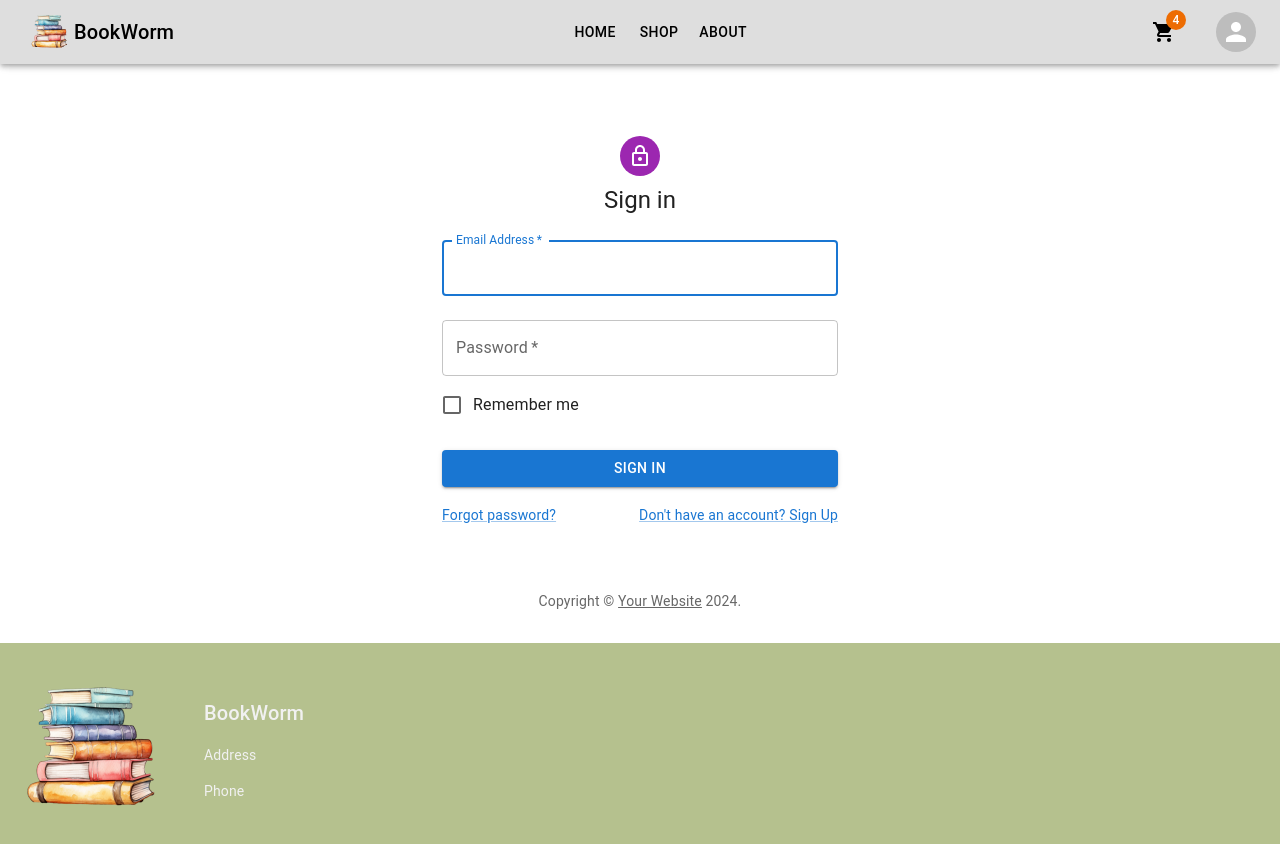
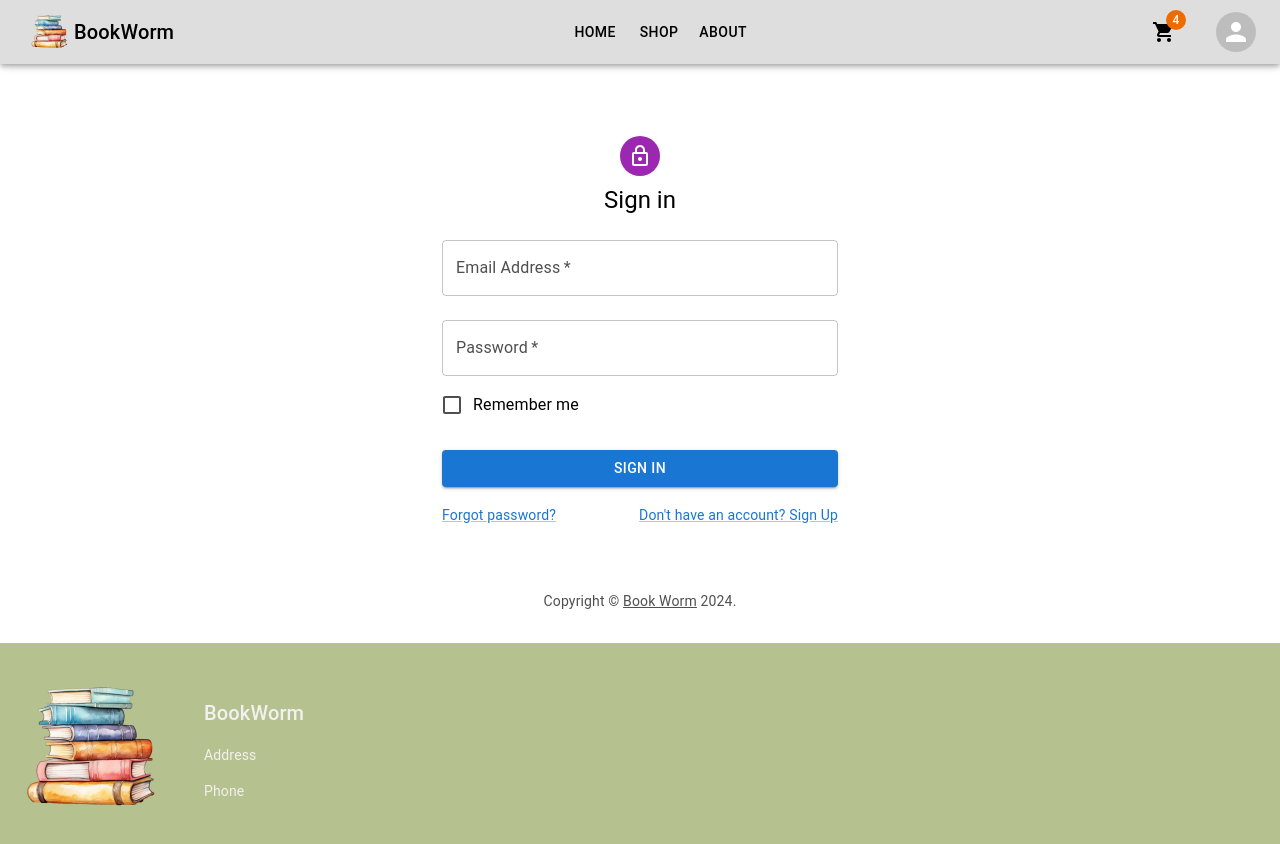
Before and after one commit to Erel0251/bookshop_client, a React (Vite) app: page /login in a window 1280 px wide. Shown: the top 844 px of the page. Built offline with nearby package versions, Linux system fonts and the light colour scheme.

Commit message:
refactor: change credit

```diff
--- a/src/config/theme.ts
+++ b/src/config/theme.ts
@@ -4,7 +4,7 @@ const theme = createTheme({
   palette: {
     background: {
       default: '#ffffff', // Main background color
-      paper: '#f5f5f5',  // Slightly darker for paper components
+      paper: '#f5f5f5', // Slightly darker for paper components
     },
     text: {
       primary: '#000000', // Main text color
--- a/src/pages/Login.tsx
+++ b/src/pages/Login.tsx
@@ -1,7 +1,6 @@
 import * as React from 'react';
 import Avatar from '@mui/material/Avatar';
 import Button from '@mui/material/Button';
-import CssBaseline from '@mui/material/CssBaseline';
 import TextField from '@mui/material/TextField';
 import FormControlLabel from '@mui/material/FormControlLabel';
 import Checkbox from '@mui/material/Checkbox';
@@ -11,8 +10,9 @@ import Box from '@mui/material/Box';
 import LockOutlinedIcon from '@mui/icons-material/LockOutlined';
 import Typography from '@mui/material/Typography';
 import Container from '@mui/material/Container';
-import { createTheme, ThemeProvider } from '@mui/material/styles';
 import axios from 'axios';
+import { useAppDispatch } from '../hooks/redux';
+import { loginUser } from '../redux/slices/UserSlice';
 
 function Copyright(props: any) {
   return (
@@ -23,8 +23,8 @@ function Copyright(props: any) {
       {...props}
     >
       {'Copyright © '}
-      <Link color="inherit" href="https://mui.com/">
-        Your Website
+      <Link color="inherit" href="">
+        Book Worm
       </Link>{' '}
       {new Date().getFullYear()}
       {'.'}
@@ -32,10 +32,8 @@ function Copyright(props: any) {
   );
 }
 
-// TODO remove, this demo shouldn't need to reset the theme.
-const defaultTheme = createTheme();
-
 export default function SignIn() {
+  const dispatch = useAppDispatch();
   const handleSubmit = (event: React.FormEvent<HTMLFormElement>) => {
     event.preventDefault();
     const data = new FormData(event.currentTarget);
@@ -45,6 +43,7 @@ export default function SignIn() {
         password: data.get('password'),
       })
       .then((response) => {
+        dispatch(loginUser(response.data.user));
         localStorage.setItem('accessToken', response.data.accessToken);
         localStorage.setItem('refreshToken', response.data.refreshToken);
         window.location.href = '/product';
@@ -55,9 +54,7 @@ export default function SignIn() {
   };
 
   return (
-    <ThemeProvider theme={defaultTheme}>
     <Container component="main" maxWidth="xs">
-        <CssBaseline />
       <Box
         sx={{
           marginTop: 8,
@@ -72,12 +69,7 @@ export default function SignIn() {
         <Typography component="h1" variant="h5">
           Sign in
         </Typography>
-          <Box
-            component="form"
-            onSubmit={handleSubmit}
-            noValidate
-            sx={{ mt: 1 }}
-          >
+        <Box component="form" onSubmit={handleSubmit} noValidate sx={{ mt: 1 }}>
           <TextField
             margin="normal"
             required
@@ -85,8 +77,6 @@ export default function SignIn() {
             id="email"
             label="Email Address"
             name="email"
-              autoComplete="email"
-              autoFocus
           />
           <TextField
             margin="normal"
@@ -96,7 +86,6 @@ export default function SignIn() {
             label="Password"
             type="password"
             id="password"
-              autoComplete="current-password"
           />
           <FormControlLabel
             control={<Checkbox value="remember" color="primary" />}
@@ -126,6 +115,5 @@ export default function SignIn() {
       </Box>
       <Copyright sx={{ mt: 8, mb: 4 }} />
     </Container>
-    </ThemeProvider>
   );
 }
--- a/src/pages/Signup.tsx
+++ b/src/pages/Signup.tsx
@@ -1,7 +1,6 @@
 import * as React from 'react';
 import Avatar from '@mui/material/Avatar';
 import Button from '@mui/material/Button';
-import CssBaseline from '@mui/material/CssBaseline';
 import TextField from '@mui/material/TextField';
 import FormControlLabel from '@mui/material/FormControlLabel';
 import Checkbox from '@mui/material/Checkbox';
@@ -11,7 +10,6 @@ import Box from '@mui/material/Box';
 import LockOutlinedIcon from '@mui/icons-material/LockOutlined';
 import Typography from '@mui/material/Typography';
 import Container from '@mui/material/Container';
-import { createTheme, ThemeProvider } from '@mui/material/styles';
 import axios from 'axios';
 
 function Copyright(props: any) {
@@ -23,17 +21,14 @@ function Copyright(props: any) {
       {...props}
     >
       {'Copyright © '}
-      <Link color="inherit" href="https://mui.com/">
-        Your Website
+      <Link color="inherit" href="">
+        Book Worm
       </Link>{' '}
       {new Date().getFullYear()}
       {'.'}
     </Typography>
   );
 }
-
-// TODO remove, this demo shouldn't need to reset the theme.
-const defaultTheme = createTheme();
 
 export default function SignUp() {
   const handleSubmit = (event: React.FormEvent<HTMLFormElement>) => {
@@ -59,9 +54,7 @@ export default function SignUp() {
   };
 
   return (
-    <ThemeProvider theme={defaultTheme}>
     <Container component="main" maxWidth="xs">
-        <CssBaseline />
       <Box
         sx={{
           marginTop: 8,
@@ -76,12 +69,7 @@ export default function SignUp() {
         <Typography component="h1" variant="h5">
           Sign up
         </Typography>
-          <Box
-            component="form"
-            noValidate
-            onSubmit={handleSubmit}
-            sx={{ mt: 3 }}
-          >
+        <Box component="form" noValidate onSubmit={handleSubmit} sx={{ mt: 3 }}>
           <Grid container spacing={2}>
             <Grid item xs={12} sm={6}>
               <TextField
@@ -171,6 +159,5 @@ export default function SignUp() {
       </Box>
       <Copyright sx={{ mt: 5 }} />
     </Container>
-    </ThemeProvider>
   );
 }
```
Lines whose indentation alone changed are shown as unchanged.
